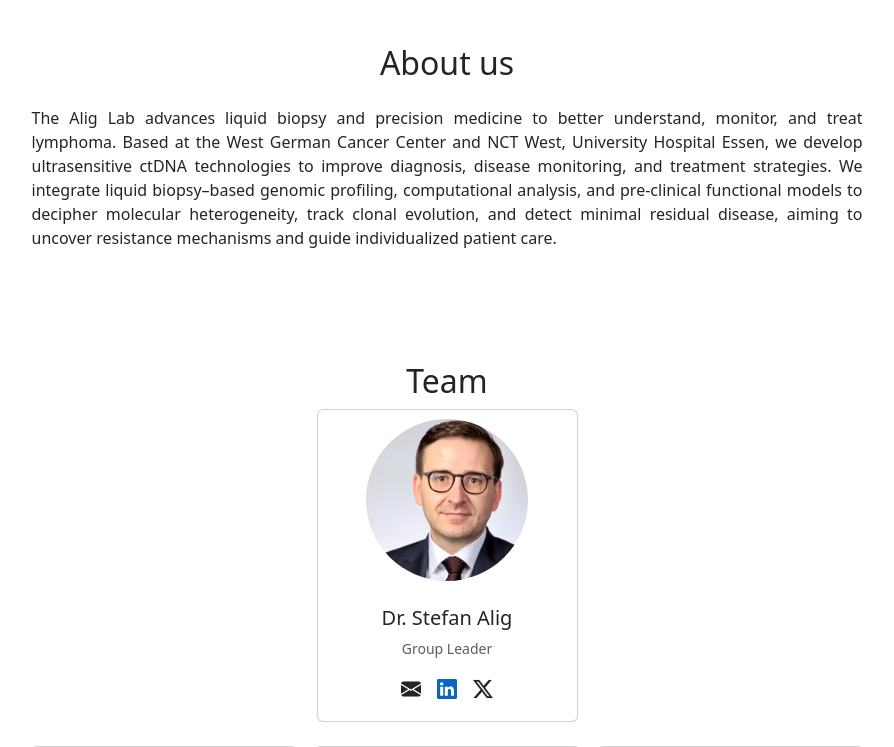
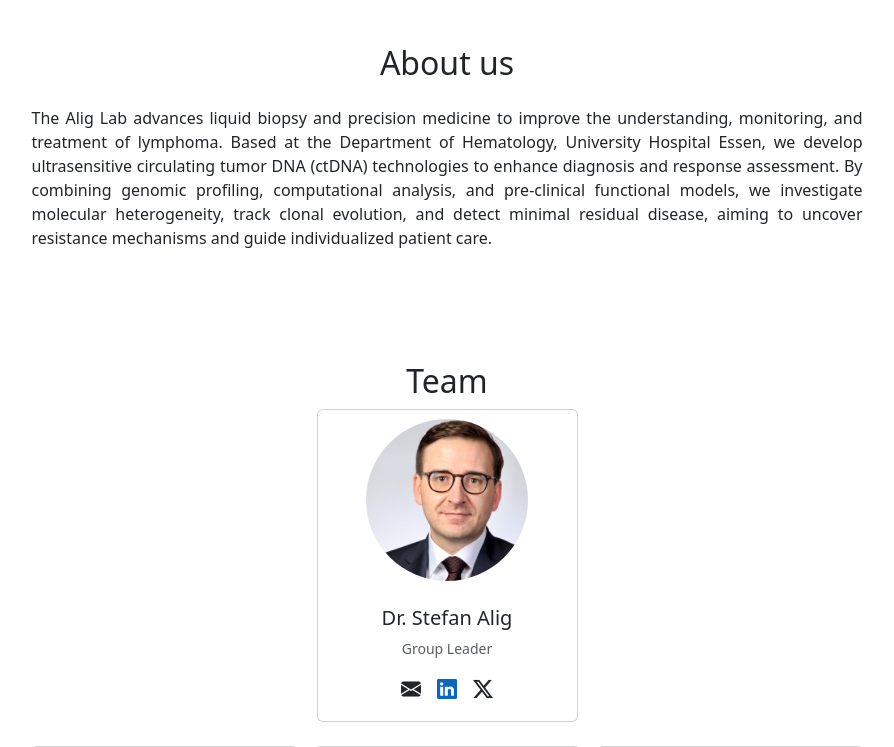
Before and after one commit to AligLab/AligLab.github.io, a Jekyll site: the page built from index.md, in a window 1280 px wide and 900 px high, scrolled down 661 px, cut to the strip 153-900 px from the top of the window. Shown: the whole strip, without its empty margins (193-1087 px from the left). Built offline with Jekyll 4.4.1, drawn with Linux system fonts in a browser that asks for light colours.

Commit message:
Update index.md

```diff
--- a/index.md
+++ b/index.md
@@ -16,12 +16,7 @@ title: Alig Lab
       <div class="col-lg-9">
         <h2 class="text-center">About us</h2>
         <p class="mt-4" style="text-align: justify;">
-          The Alig Lab advances liquid biopsy and precision medicine to better understand, monitor, and treat lymphoma.
-          Based at the West German Cancer Center and NCT West, University Hospital Essen, we develop ultrasensitive
-          ctDNA technologies to improve diagnosis, disease monitoring, and treatment strategies. We integrate liquid
-          biopsy–based genomic profiling, computational analysis, and pre-clinical functional models to decipher
-          molecular heterogeneity, track clonal evolution, and detect minimal residual disease, aiming to uncover
-          resistance mechanisms and guide individualized patient care.
+          The Alig Lab advances liquid biopsy and precision medicine to improve the understanding, monitoring, and treatment of lymphoma. Based at the Department of Hematology, University Hospital Essen, we develop ultrasensitive circulating tumor DNA (ctDNA) technologies to enhance diagnosis and response assessment. By combining genomic profiling, computational analysis, and pre-clinical functional models, we investigate molecular heterogeneity, track clonal evolution, and detect minimal residual disease, aiming to uncover resistance mechanisms and guide individualized patient care.
         </p>
       </div>
     </div>
```
